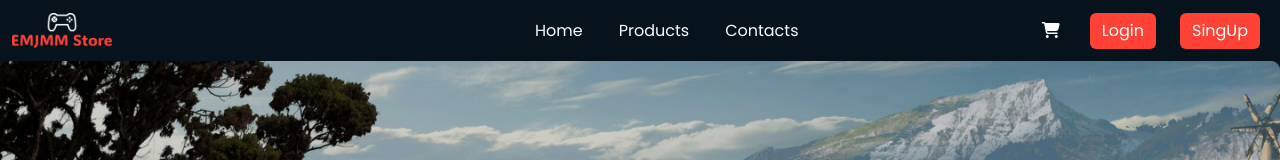
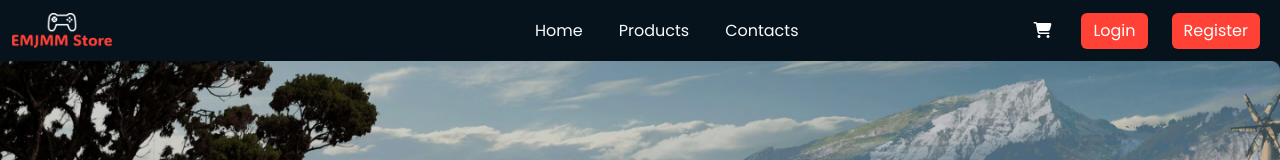
Before and after one commit to AhmedGamal-1/Gamer-Zone, a React (Vite) app: page / in a window 1280 px wide. Shown: the top 160 px of the page. Built offline with nearby package versions, Linux system fonts and the light colour scheme; data requests are answered from the project's data file.

Commit message:
Add Navbar Login&&LogOut Functionalities

```diff
--- a/src/components/Navbar/Navbar.jsx
+++ b/src/components/Navbar/Navbar.jsx
@@ -1,12 +1,17 @@
-import React from 'react';
 import { Link, useLocation } from 'react-router-dom';
 import { animateScroll as scroll } from 'react-scroll';
 import logo from '../../assets/images/logo1.png';
 import navbarStyle from '../Navbar/Navbar.module.css';
-
+import { useDispatch, useSelector } from 'react-redux';
+import { logOut } from '../../redux/store/LoginSlice/LoginSlice';
+import { func } from 'joi';
 const Navbar = () => {
     const location = useLocation();
-
+    const isLogged = useSelector((state) => state.isLogged);
+    const dispatch = useDispatch();
+    // const handleLogOut=function(){
+    //   dis
+    // }
     const handleContactClick = () => {
         if (location.pathname === '/') {
             scroll.scrollToBottom();
@@ -19,43 +24,108 @@ const Navbar = () => {
 
     return (
         <div>
-      <nav className="navbar navbar-expand-lg" data-bs-theme="dark" style={{backgroundColor:"#06131D"}}>
+            <nav
+                className="navbar navbar-expand-lg"
+                data-bs-theme="dark"
+                style={{ backgroundColor: '#06131D' }}
+            >
                 <div className="container-fluid">
                     <Link className="navbar-brand" to="/">
-            <img src={logo} alt="" style={{width:"100px"}}/>
+                        <img src={logo} alt="" style={{ width: '100px' }} />
                     </Link>
-          <button className="navbar-toggler z-3" type="button" data-bs-toggle="collapse" data-bs-target="#navbarSupportedContent" aria-controls="navbarSupportedContent" aria-expanded="false" aria-label="Toggle navigation">
+                    <button
+                        className="navbar-toggler z-3"
+                        type="button"
+                        data-bs-toggle="collapse"
+                        data-bs-target="#navbarSupportedContent"
+                        aria-controls="navbarSupportedContent"
+                        aria-expanded="false"
+                        aria-label="Toggle navigation"
+                    >
                         <span className="navbar-toggler-icon"></span>
                     </button>
-          <div className="collapse navbar-collapse" id="navbarSupportedContent">
-            <ul className={`${navbarStyle.smallMedia} navbar-nav me-auto mb-2 mb-lg-0`} style={{marginLeft:"35%"}}>
+                    <div
+                        className="collapse navbar-collapse"
+                        id="navbarSupportedContent"
+                    >
+                        <ul
+                            className={`${navbarStyle.smallMedia} navbar-nav me-auto mb-2 mb-lg-0`}
+                            style={{ marginLeft: '35%' }}
+                        >
                             <li className="nav-item">
-                <Link className={`${navbarStyle.navText} nav-link text-light`} to="/">Home</Link>
+                                <Link
+                                    className={`${navbarStyle.navText} nav-link text-light`}
+                                    to="/"
+                                >
+                                    Home
+                                </Link>
                             </li>
                             <li className="nav-item">
-                <Link className={`${navbarStyle.navText} nav-link text-light`} to="/products">Products</Link>
+                                <Link
+                                    className={`${navbarStyle.navText} nav-link text-light`}
+                                    to="/products"
+                                >
+                                    Products
+                                </Link>
                             </li>
                             <li className="nav-item">
-                <button className={`${navbarStyle.navText} nav-link text-light`} onClick={handleContactClick} style={{ border: "none", background: "none", cursor: "pointer" }}>Contacts</button>
+                                <button
+                                    className={`${navbarStyle.navText} nav-link text-light`}
+                                    onClick={handleContactClick}
+                                    style={{
+                                        border: 'none',
+                                        background: 'none',
+                                        cursor: 'pointer',
+                                    }}
+                                >
+                                    Contacts
+                                </button>
                             </li>
                         </ul>
 
                         <div className="cart-shop ms-4">
-                <i class="fa-solid fa-cart-shopping" style={{color: "white", marginRight:"30px"}}></i>
+                            <i
+                                className="fa-solid fa-cart-shopping"
+                                style={{ color: 'white', marginRight: '30px' }}
+                            ></i>
                         </div>
 
-            <div className={`${navbarStyle.signButton}`}>
-              <button className="btn btn-danger me-2">Login</button>
+                        {isLogged ? (
+                            <div
+                                className={`${navbarStyle.signButton} ms-3`}
+                                onClick={() => dispatch(logOut())}
+                            >
+                                <button className="btn btn-danger me-2">
+                                    SignOut
+                                </button>
                             </div>
-            <div className={`${navbarStyle.signButton} ms-3`}>
-              <button className="btn btn-danger me-2">SingUp</button>
+                        ) : (
+                            <>
+                                <Link to="/login">
+                                    <div
+                                        className={`${navbarStyle.signButton}`}
+                                    >
+                                        <button className="btn btn-danger me-2">
+                                            Login
+                                        </button>
                                     </div>
-
+                                </Link>
+                                <Link to="/register">
+                                    <div
+                                        className={`${navbarStyle.signButton} ms-3`}
+                                    >
+                                        <button className="btn btn-danger me-2">
+                                            Register
+                                        </button>
+                                    </div>
+                                </Link>
+                            </>
+                        )}
                     </div>
                 </div>
             </nav>
         </div>
     );
-}
+};
 
 export default Navbar;
--- a/src/pages/Home/Home.jsx
+++ b/src/pages/Home/Home.jsx
@@ -13,7 +13,6 @@ function Home() {
 
     async function getProductData() {
         let { data } = await Axios.get('http://localhost:2024/products');
-        console.log(data);
         setProducts(data);
     }
 
```
Lines whose indentation alone changed are shown as unchanged.
